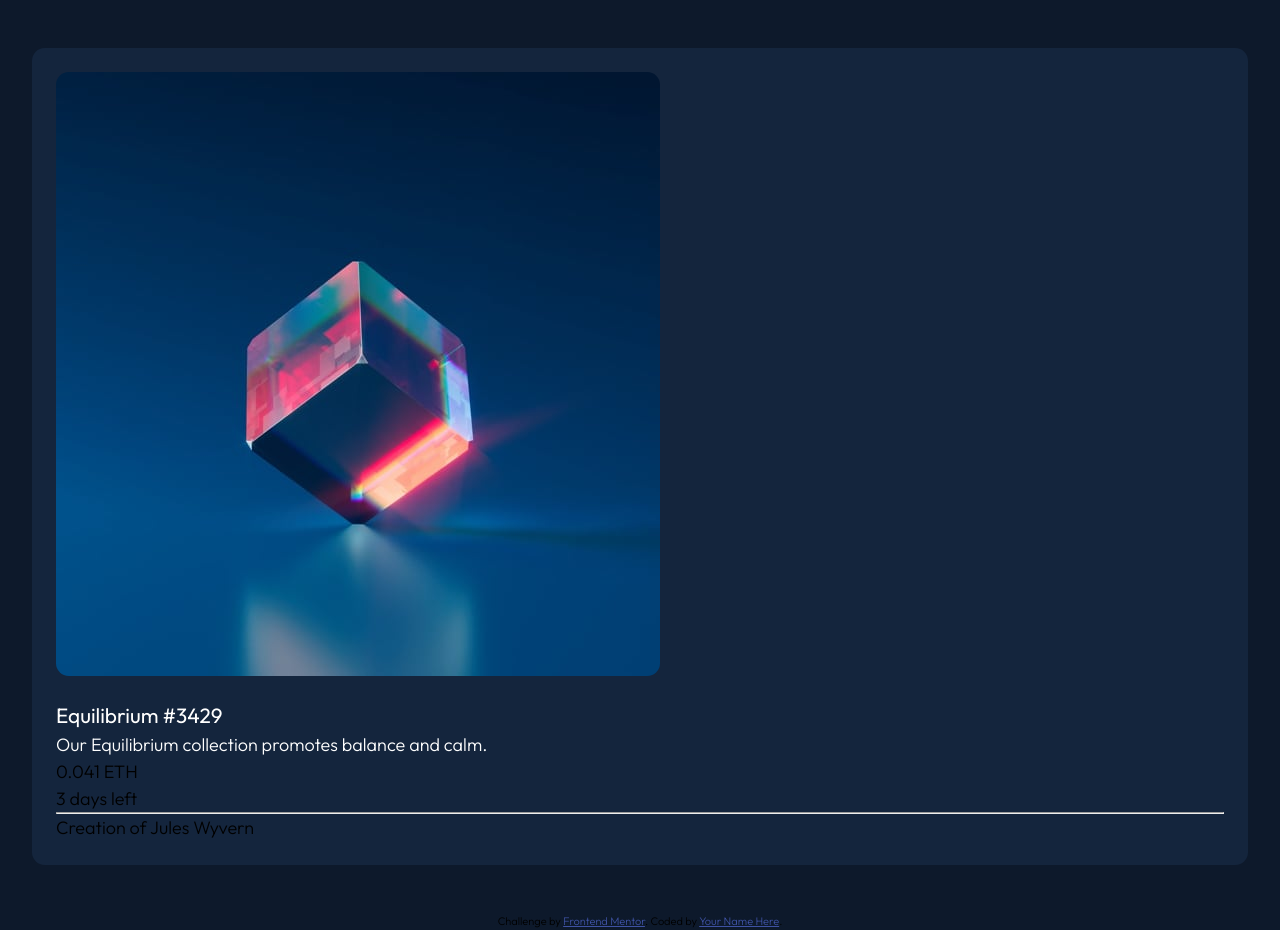
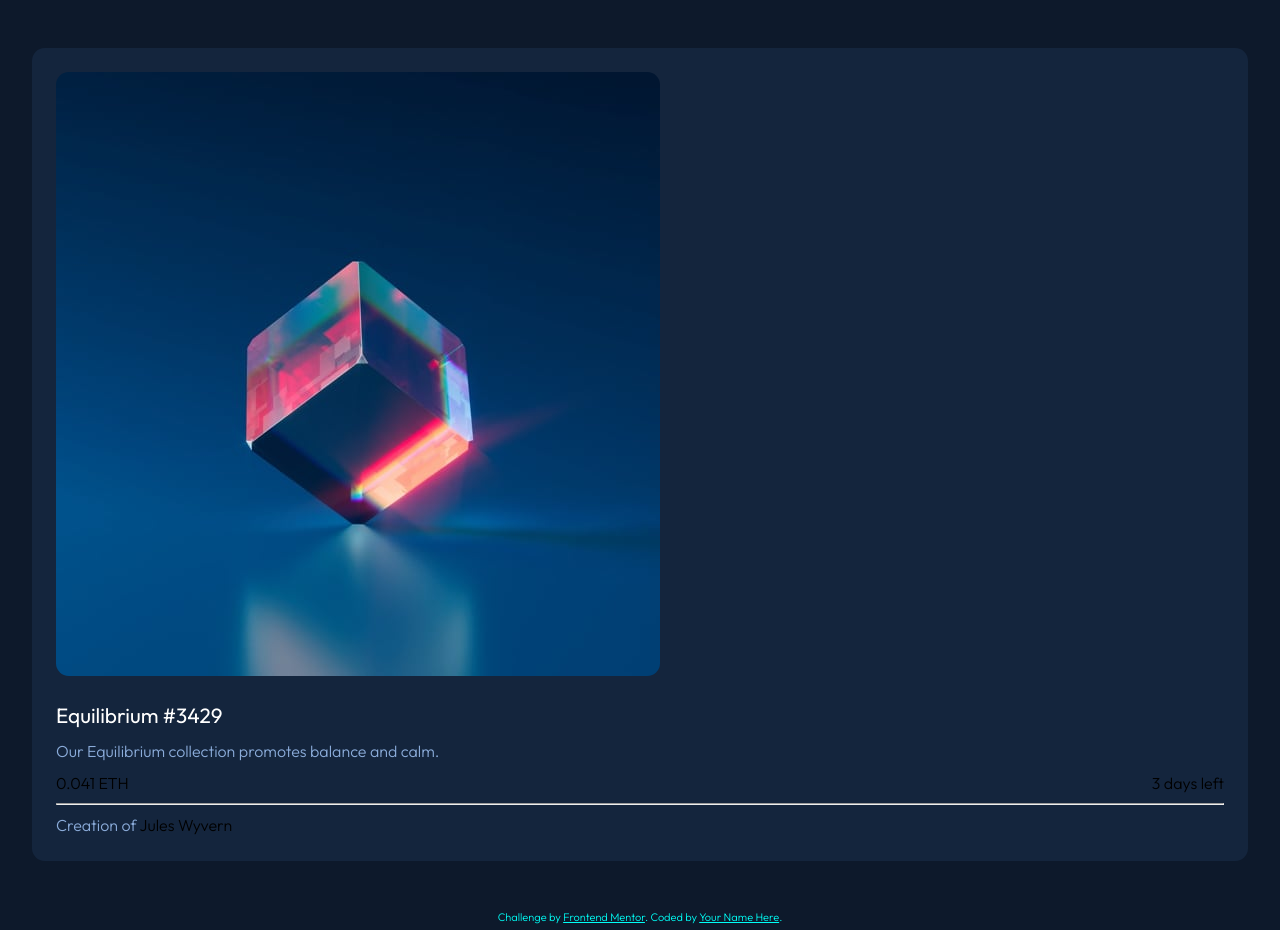
Before and after one commit to justPulfer/nft-preview-card-component, a plain HTML site: page index.html in a window 1280 px wide. Drawn offline with Linux system fonts and the light colour scheme.

Commit message:
just a few edits..

```diff
--- a/index.html
+++ b/index.html
@@ -32,7 +32,7 @@
 
         <div class="nft-attribution">
           <!-- <img src="images/image-avatar.png" alt=""> -->
-          <p class="nft-attribution-text">Creation of Jules Wyvern</p>
+          <p class="nft-attribution-text"><span>Creation of</span>  Jules Wyvern</p>
         </div>
 
       </div>
--- a/style.css
+++ b/style.css
@@ -74,8 +74,8 @@ h6 {
 
     /* Primary Colors */
 
-    --soft-blue: hsl(215, 51%, 70%);
-    --cyan: hsl(178, 100%, 50%);
+    --clr-soft-blue: hsl(215, 51%, 70%);
+    --clr-cyan: hsl(178, 100%, 50%);
 
     /* Neutral Colors */
     --clr-main-bg-dark-blue : hsl(217, 54%, 11%);
@@ -96,7 +96,7 @@ h6 {
 
 body {
     font-family: 'Outfit', sans-serif;
-    font-size: 1.125rem;
+    font-size: 1rem;
     font-weight: var(--fw-regular);
     background-color: var(--clr-main-bg-dark-blue);
 }
@@ -115,6 +115,11 @@ body {
     border-radius: var(--universal-radius);
 }
 
+.nft-card-content {
+    display: grid;
+    gap: 0.5rem;
+}
+
 .nft-title {
     color: var(--clr-text-white);
     font-weight: var(--fw-bold);
@@ -122,16 +127,31 @@ body {
 }
 
 .nft-description {
-    color: var(--clr-text-white);
+    color: var(--clr-soft-blue);
 }
 
+.flex-group {
+    display: flex;
+    flex-wrap: wrap;
+    gap: 1rem;
+    justify-content: space-between;
+}
+
+.flex-group:nth-child {
+    color: var(--clr-cyan);
+}
+
+.nft-attribution span {
+    color: var(--clr-soft-blue);
+}
 
 /* Footer Attribution */
 .attribution {
     font-size: 11px;
     text-align: center;
+    color: var(--clr-cyan);
 }
 
 .attribution a {
-    color: hsl(228, 45%, 44%);
+    color: var(--clr-cyan);
 }
```
